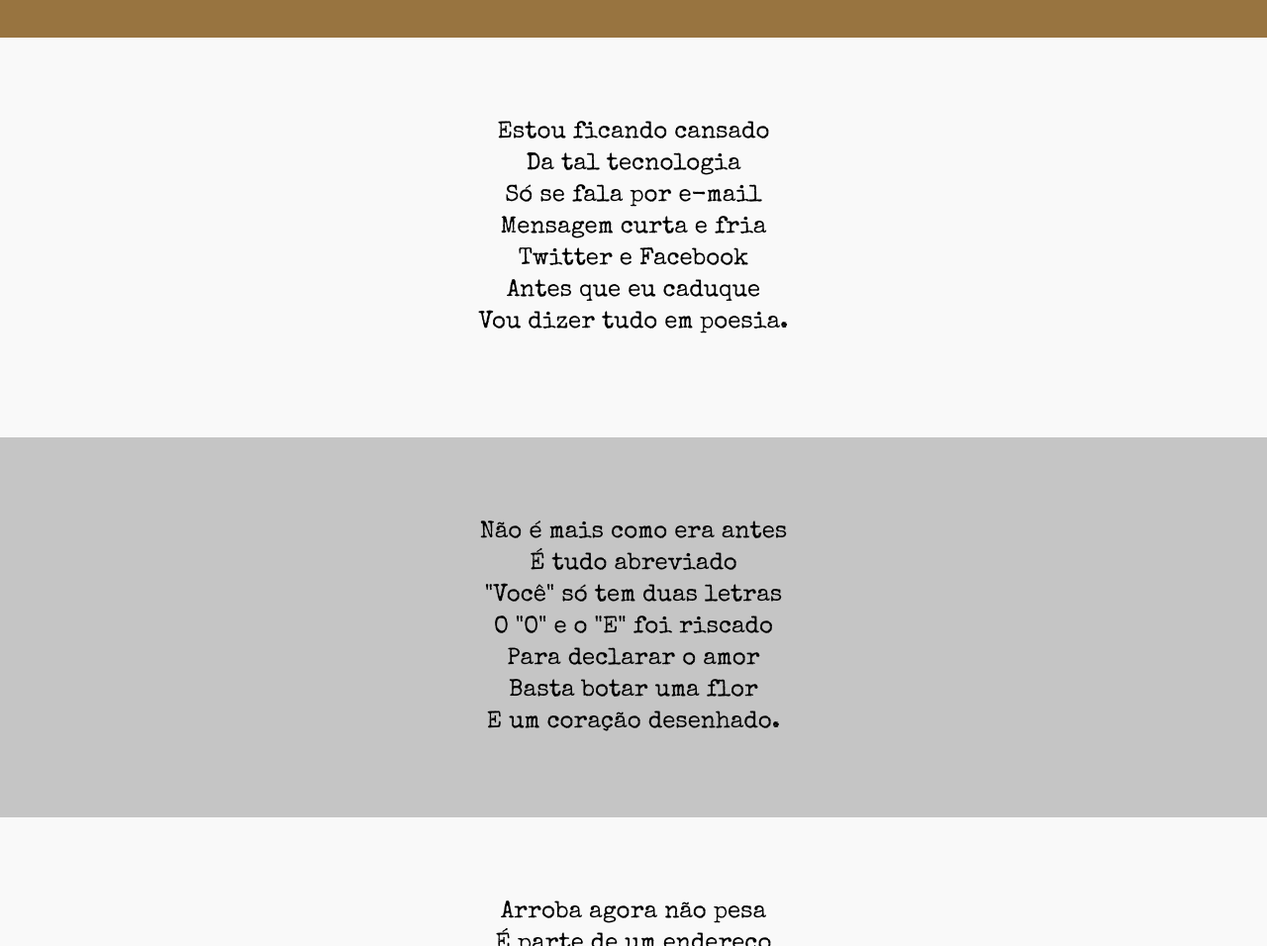
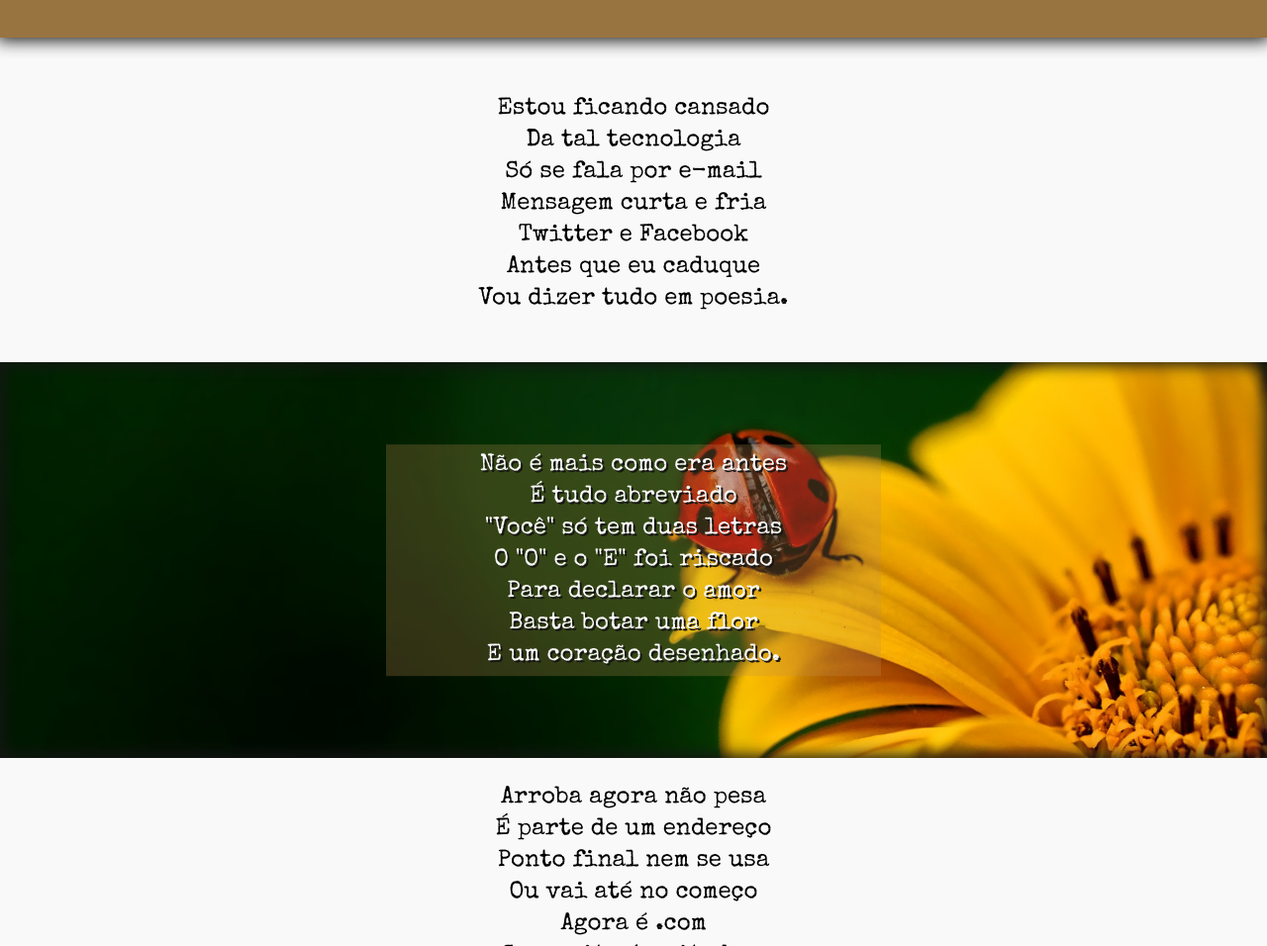
Before and after one commit to daniloessejota/cordel-moderno, a plain HTML site: page index.html in a window 1280 px wide. Shown: the part 198-1154 px from the top of the page at 99% size. Drawn offline with nearby package versions, Linux system fonts and the light colour scheme; files whose address does not match are found by name.

Commit message:
inserção das imagens do projeto e seus estilos

```diff
--- a/assets/css/global.css
+++ b/assets/css/global.css
@@ -12,6 +12,7 @@
 * {
     --cor_principal: #987440;
     --cor_secundaria: #be9150;
+    --cor_box: #be905042;
     --cor_texto_principal: #161615;
     --cor_texto_secundario: #fff;
     --cor_alternativa_1: #f9f9f9;
@@ -25,9 +26,8 @@
     --fontSize_h2: 2.5em;
     --fontSize_text: 1.5em;
     --fontSize_footer: .6em;
+
+    --img1: url(../img/background001.jpg);
+    --img2: url(../img/background002.jpg);
+
 }
-
-p {
-    font: Arial, Helvetica, sans-serif;
-    font-size: 2;
-}
--- a/assets/css/styles.css
+++ b/assets/css/styles.css
@@ -9,6 +9,9 @@ body {
 header {
     background-color: var(--cor_principal);
     text-align: center;
+    box-shadow: 0 0 1em 0.2em var(--cor_texto_principal);
+
+    margin-bottom: 2em;
 }
 
 header h1 {
@@ -18,6 +21,7 @@ header h1 {
     font-family: var(--font_h1);
     font-variant: small-caps;
     font-size: var(--fontSize_h1);
+    text-shadow: 2px 2px 0px var(--cor_alternativa_1);
 }
 
 h2 {
@@ -25,10 +29,13 @@ h2 {
     font-variant: small-caps;
     font-size: var(--fontSize_h2);
     padding-bottom: 20px;
+    color: var(--cor_texto_principal);
+    text-shadow: 2px 2px 0px var(--cor_alternativa_1);
 }
 
 header p {
     padding-bottom: 50px;
+    letter-spacing: 0.1em;
 }
 
 a {
@@ -46,18 +53,50 @@ p {
     font-size: var(--fontSize_text);
 }
 
-
-section {
-    padding: 10vh 0 10vh 0;
-}
-
 .text p {
-    padding-bottom: 20px;
+    padding: 1em 0 2em 0;
 }
 
 .img {
+    height: 25em;
     background-color: var(--cor_alternativa_2);
+    background-size: cover;
+    box-shadow: inset 0 0 1em 0.2em var(--cor_texto_principal);
+    /* criação do efeito parallax */
+    background-attachment: fixed;
+
+    /* para posicionar o elemento no centro verticalmente */
+    position: relative;
 }
+
+.img p {
+    background-color: var(--cor_box);
+    display: inline-block;
+    padding: 0.2em;
+    min-width: 500px;
+
+    /* para posicionar o elemento no centro verticalmente */
+    position: absolute;
+    left: 50%;
+    top: 50%;
+
+    transform: translate(-50%, -50%);
+}
+
+.paragrafo2 {
+    color: var(--cor_alternativa_1);
+    text-shadow: 2px 2px 0px var(--cor_texto_principal);
+}
+
+#img-01 {
+    background-image: var(--img1);
+    background-position: right center;
+}
+
+#img-02 {
+    background-image: var(--img2);
+}
+
 
 footer {
     background-color: var(--cor_secundaria);
@@ -65,5 +104,7 @@ footer {
     text-align: center;
     padding: 20px;
 
+    box-shadow: 0 0 1em 0.2em var(--cor_texto_principal);
+
     font-size: var(--fontSize_footer);
 }
--- a/index.html
+++ b/index.html
@@ -34,11 +34,11 @@
             Mensagem curta e fria <br>
             Twitter e Facebook <br>
             Antes que eu caduque <br>
-            Vou dizer tudo em poesia. <br>
+            Vou dizer tudo em poesia.
         </p>
     </section>
 
-    <section class="img">
+    <section class="img paragrafo2"  id="img-01">
         <p>
             Não é mais como era antes  <br>
             É tudo abreviado <br>
@@ -46,7 +46,7 @@
             O "O" e o "E" foi riscado <br>
             Para declarar o amor <br>
             Basta botar uma flor <br>
-            E um coração desenhado. <br>
+            E um coração desenhado.
         </p>
     </section>
 
@@ -58,7 +58,7 @@
             Ou vai até no começo <br>
             Agora é .com <br>
             Se o saite é muito bom <br>
-            Ele vale um alto preço. <br>
+            Ele vale um alto preço.
         </p>
         <p>
             Pra piorar a liguagem <br>
@@ -67,11 +67,11 @@
             Ponto e vírgula e um asterisco <br>
             Um beijo significa <br>
             Pra entender como fica <br>
-            Decifre esse rabisco. <br>
+            Decifre esse rabisco.
         </p>
     </section>
 
-    <section class="img">
+    <section class="img" id="img-02">
         <p>
             Tenho saudade das cartas <br>
             Escritas com a própria mão <br>
@@ -79,7 +79,7 @@
             Só chegava no Verão <br>
             Mas matava a saudade <br>
             Era texto de verdade <br>
-            Nas linhas do coração. <br>
+            Nas linhas do coração.
         </p>
     </section>
 
@@ -91,7 +91,7 @@
             A pessoa foi embora <br>
             Abriu outro aplicativo <br>
             O mundo ficou cativo <br>
-            Da tecnologia do agora. <br>
+            Da tecnologia do agora.
         </p>
         <p>
             Felizmente, pra orar <br>
@@ -100,7 +100,7 @@
             Se quiser, faça esse teste <br>
             Dois pontos são dois joelhos <br>
             Seus lábios são aparelhos <br>
-            Deixe que Deus interprete. <br>
+            Deixe que Deus interprete.
         </p>
     </section>
 
```
